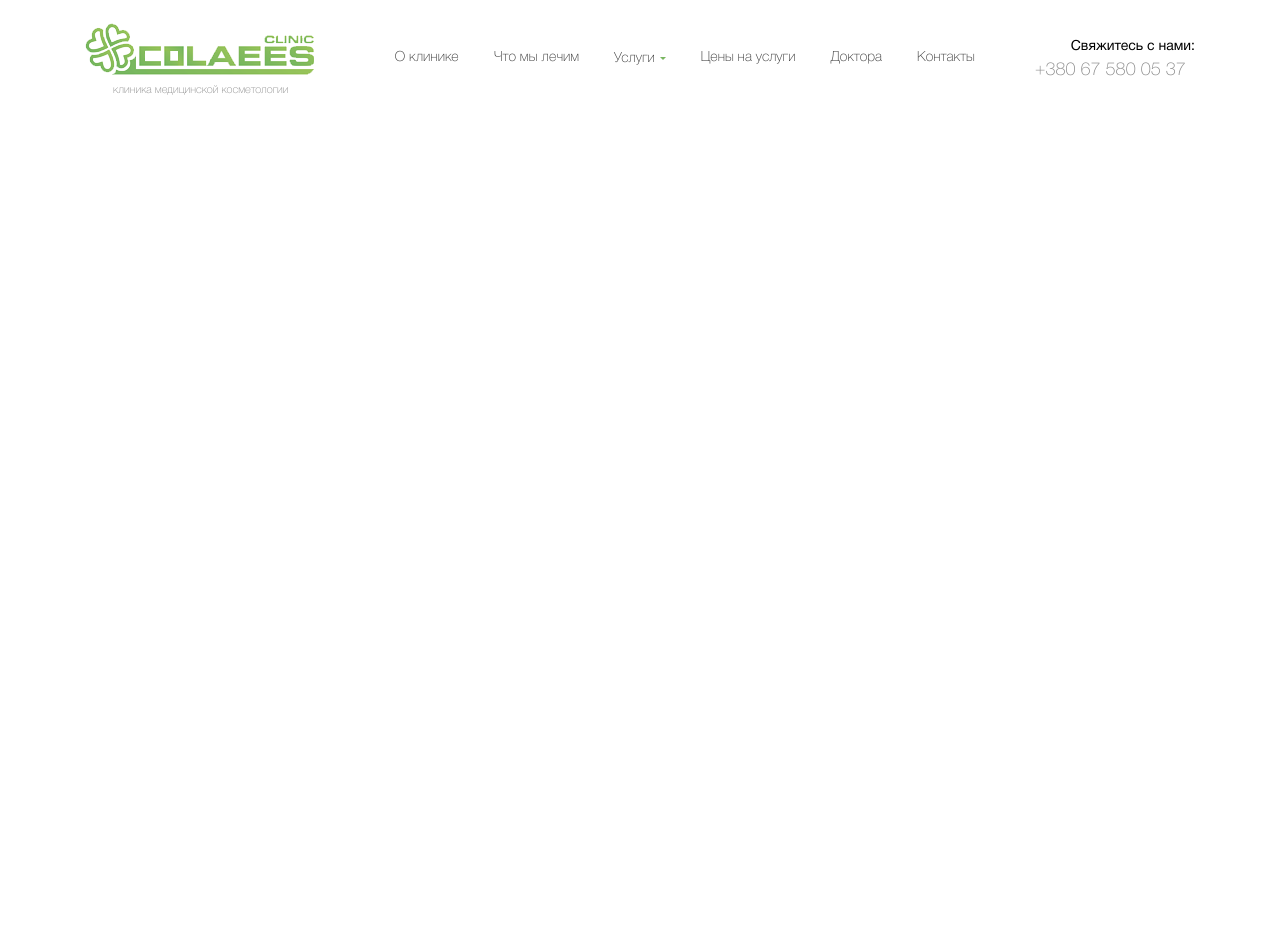
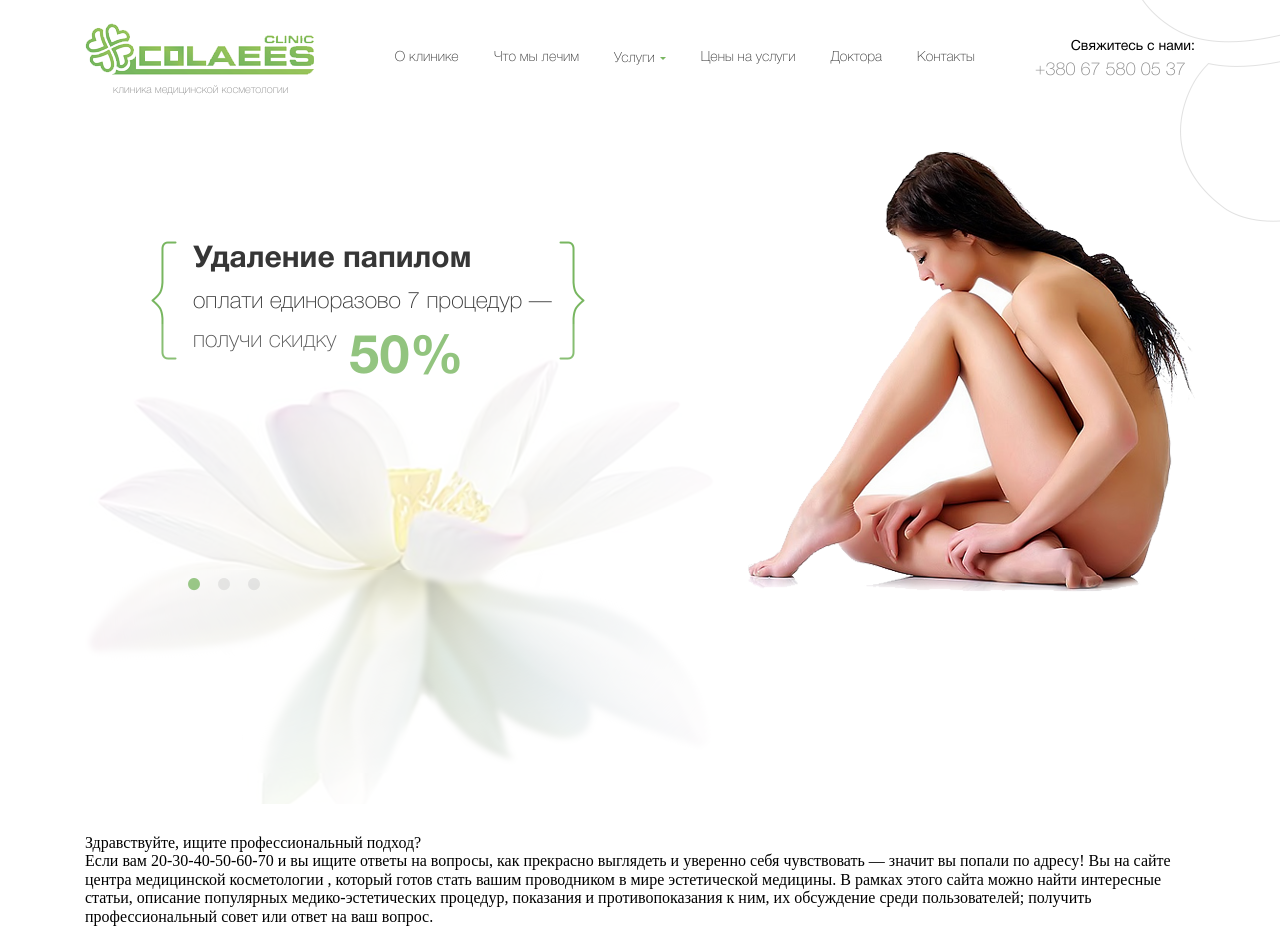
Before and after one commit to Viktor-stack/Test_moket, a website: page app/index.html in a window 1280 px wide. Before the commit the page ends 800 px from the top, so only its background shows below. Drawn offline with nearby package versions, Linux system fonts and the light colour scheme; a web font is replaced by a local one.

Commit message:
added slider section

```diff
--- a/app/index.html
+++ b/app/index.html
@@ -106,6 +106,79 @@
 </header>
 
 
+<section class="slider">
+    <div class="container">
+        <div class="slider__wrapper">
+            <div class="slider-inner-items">
+                <div class="box__content">
+                    <div class="box__content-text">
+                        <div class="inner__text">
+                            <h3>Удаление папилом</h3>
+                            <p>оплати единоразово 7 процедур —</p>
+                            <p>получи скидку<span>50%</span></p>
+                        </div>
+                    </div>
+                    <div class="box__img-flower">
+                        <img src="img/flower.png" alt="flower">
+                    </div>
+                </div>
+                <div class="box__img-girl" style="background-image: url('./img/girl.png')"></div>
+            </div>
+            <div class="slider-inner-items">
+                <div class="box__content">
+                    <div class="box__content-text">
+                        <div class="inner__text">
+                            <h3>Удаление папилом</h3>
+                            <p>оплати единоразово 7 процедур —</p>
+                            <p>получи скидку<span>50%</span></p>
+                        </div>
+                    </div>
+                    <div class="box__img-flower">
+                        <img src="img/flower.png" alt="flower">
+                    </div>
+                </div>
+                <div class="box__img-girl" style="background-image: url('./img/girl.png')"></div>
+            </div>
+            <div class="slider-inner-items">
+                <div class="box__content">
+                    <div class="box__content-text">
+                        <div class="inner__text">
+                            <h3>Удаление папилом</h3>
+                            <p>оплати единоразово 7 процедур —</p>
+                            <p>получи скидку<span>50%</span></p>
+                        </div>
+                    </div>
+                    <div class="box__img-flower">
+                        <img src="img/flower.png" alt="flower">
+                    </div>
+                </div>
+                <div class="box__img-girl" style="background-image: url('./img/girl.png')"></div>
+            </div>
+        </div>
+    </div>
+</section>
+
+
+<footer class="footer">
+    <div class="container">
+        <div class="text__content">
+            <div class="content__title">
+                Здравствуйте, ищите профессиональный подход?
+            </div>
+            <div class="content_desc">
+                Если вам 20-30-40-50-60-70 и вы ищите ответы на вопросы, как прекрасно выглядеть и уверенно себя
+                чувствовать — значит вы попали по адресу!
+                Вы на сайте центра медицинской косметологии , который готов стать вашим проводником в мире эстетической
+                медицины.
+                В рамках этого сайта можно найти интересные статьи, описание популярных медико-эстетических процедур,
+                показания и противопоказания к ним, их обсуждение среди пользователей; получить профессиональный совет
+                или ответ на ваш вопрос.
+            </div>
+        </div>
+    </div>
+</footer>
+
+
 <script src="https://ajax.googleapis.com/ajax/libs/jquery/3.4.1/jquery.min.js"></script>
 <script src="js/libs.min.js"></script>
 <script src="js/main.js"></script>
--- a/app/js/main.js
+++ b/app/js/main.js
@@ -1,3 +1,6 @@
 $(function () {
-
+    $('.slider__wrapper').slick({
+        dots: true,
+        arrows: false
+    });
 });
--- a/app/scss/style.scss
+++ b/app/scss/style.scss
@@ -1,6 +1,18 @@
 @import "global";
 @import "fonts";
 @import "var";
+
+
+.header {
+  position: relative;
+
+  &::before {
+    position: absolute;
+    right: 0;
+    content: url("../img/shape_bg.png");
+
+  }
+}
 
 .header__inner {
   display: flex;
@@ -8,6 +20,7 @@
   align-items: center;
   height: 100px;
   padding-top: 20px;
+  margin-bottom: 52px;
 }
 
 .header-logo {
@@ -88,10 +101,11 @@
   padding: 0;
   margin-top: 15px;
   flex-direction: column;
-  max-width: 250px;
+  min-width: 250px;
   position: absolute;
   top: 9px;
   background: #dbebd3;
+  z-index: 15;
 
   &::before {
     content: '';
@@ -135,9 +149,9 @@
         opacity: 0.800;
         height: 250px;
         overflow: visible;
-        top: -20px;
+        top: -15px;
         left: 250px;
-        padding: 21px;
+        padding: 15px;
       }
     }
   }
@@ -150,7 +164,7 @@
   height: 0;
   padding: 0;
   flex-direction: column;
-  max-width: 250px;
+  min-width: 250px;
   position: absolute;
   left: 250px;
   top: 20px;
@@ -192,3 +206,113 @@
     font-size: 18px;
   }
 }
+
+.slider {
+}
+
+.slider__wrapper {
+  /*height: 800px;*/
+}
+
+.slider-inner-items {
+  position: relative;
+  display: flex;
+  justify-content: space-between;
+  height: 652px;
+  padding: 5px;
+}
+
+.box__content {
+  padding-top: 81px;
+}
+
+.box__content-text {
+  position: relative;
+  padding: 0 31px 0 40px;
+  margin-left: 63px;
+  max-width: 430px;
+
+  h3 {
+    margin: 0;
+  }
+
+  &::before {
+    position: absolute;
+    content: url("../img/shape_left.png");
+    left: -2px;
+    top: 3px;
+  }
+
+  &::after {
+    position: absolute;
+    content: url("../img/shape_right.png");
+    right: -2px;
+    top: 3px;
+  }
+}
+
+.inner__text {
+  padding: 5px 0 15px 0;
+
+  h3 {
+    font-size: 30px;
+    font-family: HnC-bold, sans-serif;
+    color: #363636;
+  }
+
+  p {
+    margin-top: 11px;
+    margin-bottom: 13px;
+    font-size: 23px;
+    font-family: HnC-Thin, sans-serif;
+    position: relative;
+    color: #363636;
+
+    & + p {
+      margin: 0;
+    }
+
+    span {
+      position: absolute;
+      margin-left: 13px;
+      color: #78b660;
+      font-size: 54px;
+      font-family: HnC-bold, sans-serif;
+    }
+  }
+}
+
+.box__img-flower {
+  position: absolute;
+  top: 146px;
+  left: -24px;
+}
+
+.box__img-girl {
+  position: absolute;
+  top: 0;
+  right: 0;
+  width: 448px;
+  height: 440px;
+}
+
+.slick-dots {
+  max-width: 56px;
+  display: flex;
+  left: 94px;
+  bottom: 210px;
+}
+
+.slick-dots li button:before {
+  font-size: 50px;
+  color: #adadad;
+}
+
+.slick-dots li.slick-active button:before {
+  color: #78b660;
+}
+
+.slick-dots li button:focus:before, .slick-dots li button:hover:before {
+  opacity: 1;
+  color: #78b660;
+}
```
Also changed, not shown: app/css/style.min.css, app/img/flower.png (added), app/img/girl.png (added), app/img/shape_bg.png (added), app/img/shape_left.png (added), app/img/shape_right.png (added).
